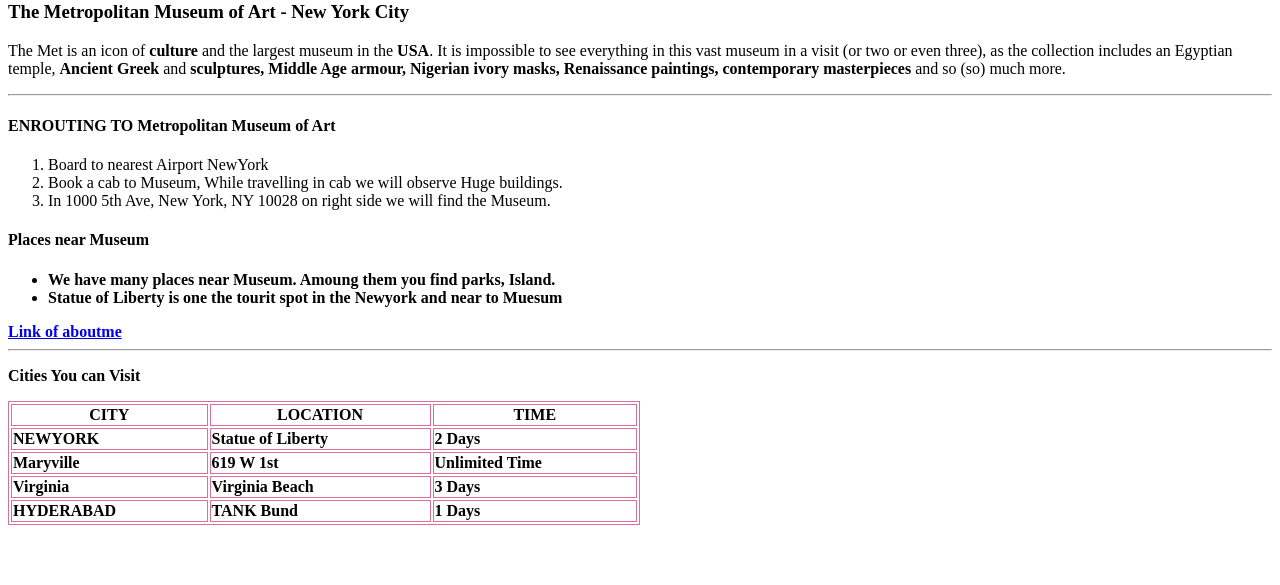
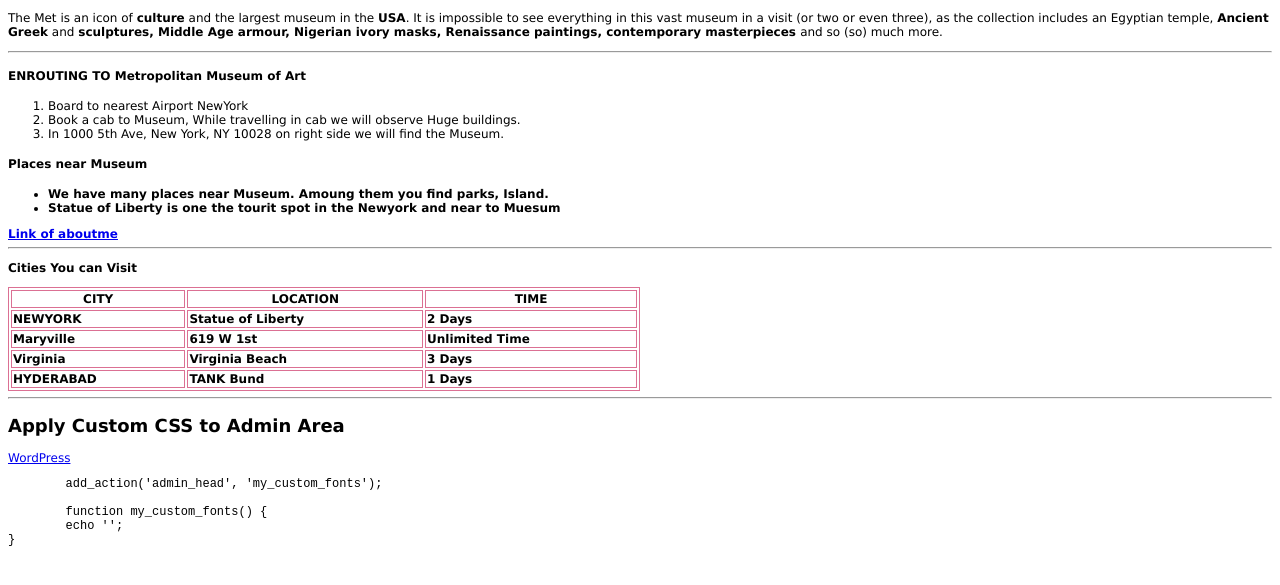
Before and after one commit to 44-563-Web-Apps-F22/44563-webapps-assignment-3-KarthikMunnur, a plain HTML site: page index.html in a window 1280 px wide. Shown: the part 79-664 px from the top of the page. Drawn offline with Linux system fonts and the light colour scheme.

Commit message:
added pre

```diff
--- a/index.html
+++ b/index.html
@@ -79,6 +79,25 @@
 
     </table>
 
+    <hr>
+    <h2>Apply Custom CSS to Admin Area</h2>
+    <a href="https://css-tricks.com/snippets/wordpress/">WordPress</a>
+    <pre>
+        add_action('admin_head', 'my_custom_fonts');
+
+        function my_custom_fonts() {
+        echo '<style>
+        body, td, textarea, input, select {
+        font-family: "Lucida Grande";
+        font-size: 12px;
+        }
+        </style>';
+}
+
+
+
+    </pre>
+
 
 
 
```
